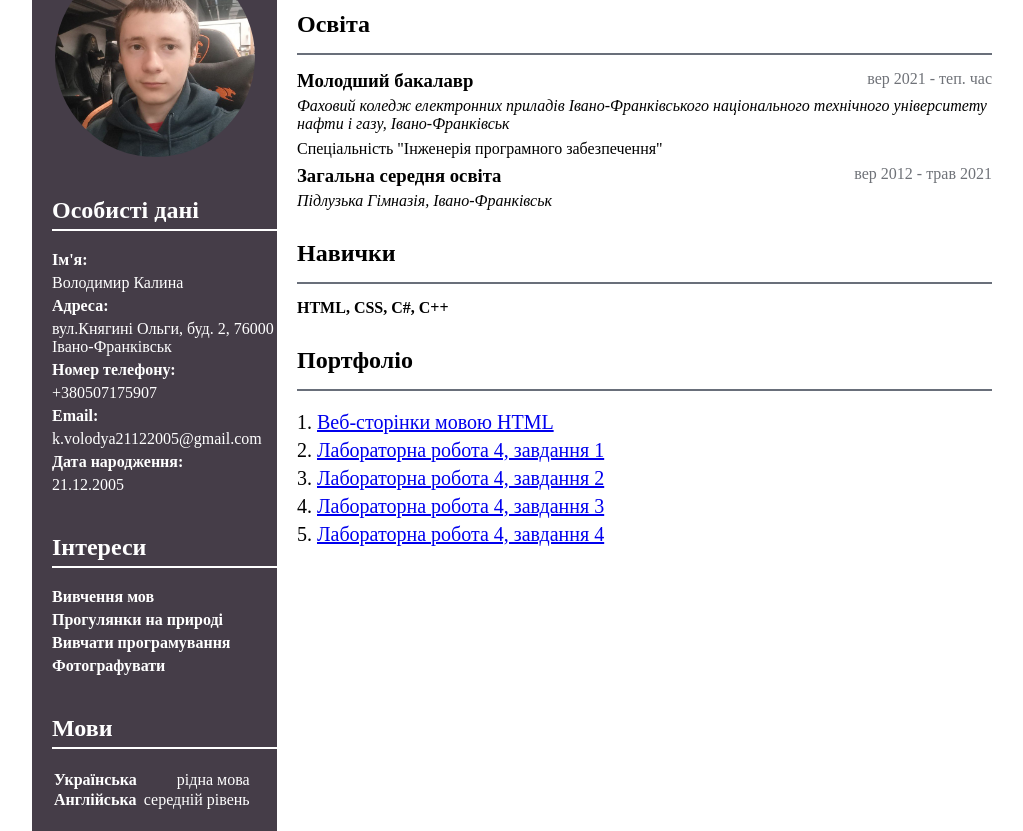
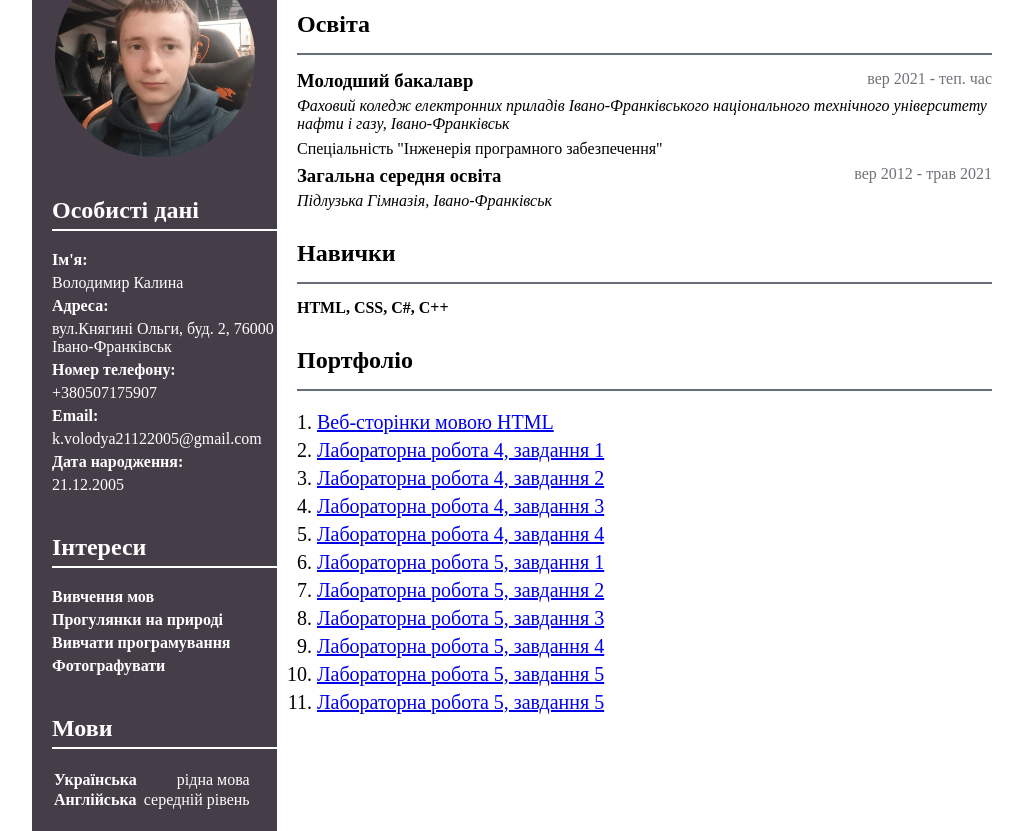
Before and after one commit to VolodymyrKalyna/volodymyrkalyna.github.io, a plain HTML site: page index.html in a window 1280 px wide. Shown: the part 83-914 px from the top of the page, without its empty margins (118-1141 px from the left). Drawn offline with Linux system fonts and the light colour scheme.

Commit message:
Update index.html

```diff
--- a/index.html
+++ b/index.html
@@ -93,6 +93,12 @@
                             <li><a href="LR4Task1/index2.html">Лабораторна робота 4, завдання 2</a></li>
                             <li><a href="LR4Task1/index3.html">Лабораторна робота 4, завдання 3</a></li>
                             <li><a href="LR4Task1/index4.html">Лабораторна робота 4, завдання 4</a></li>
+                            <li><a href="LR5/index.html">Лабораторна робота 5, завдання 1</a></li>
+                            <li><a href="LR5/index2.html">Лабораторна робота 5, завдання 2</a></li>
+                            <li><a href="LR5/index3.html">Лабораторна робота 5, завдання 3</a></li>
+                            <li><a href="LR5/index4.html">Лабораторна робота 5, завдання 4</a></li>
+                            <li><a href="LR5/index5.html">Лабораторна робота 5, завдання 5</a></li>
+                            <li><a href="LR6/index.html">Лабораторна робота 5, завдання 5</a></li>
                         </ol>
                     </nav>
                 </div>
```
